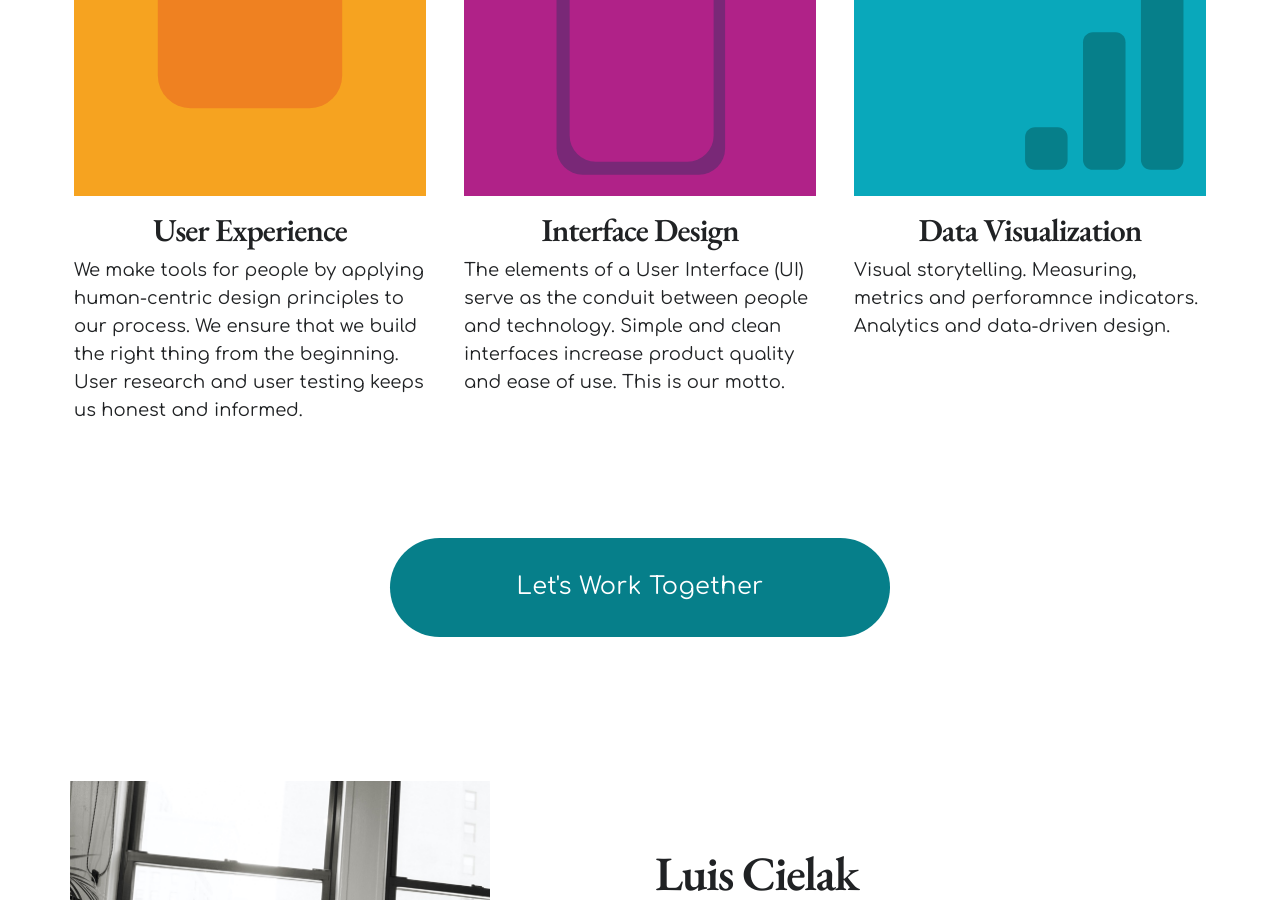
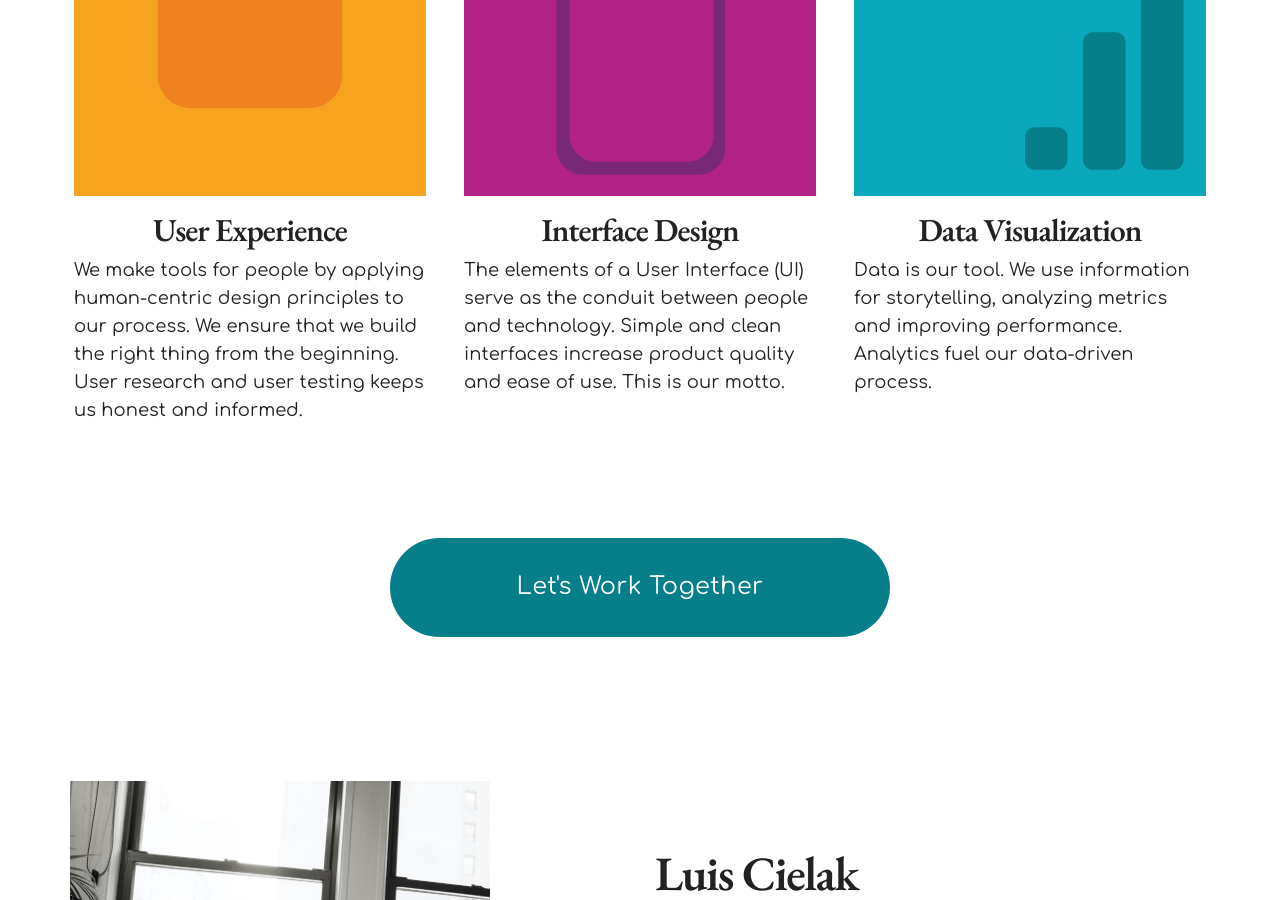
Before and after one commit to luiscielak/sqdesignlabs, a Jekyll site: the page built from index.html, in a window 1280 px wide and 900 px high, scrolled down 752 px. Built offline with Jekyll 4.4.1, drawn with Linux system fonts in a browser that asks for light colours; nearby versions of some CDN libraries.

Commit message:
Update dataviz content

```diff
--- a/_posts/2020-08-01-dataviz.md
+++ b/_posts/2020-08-01-dataviz.md
@@ -1,6 +1,6 @@
 ---
 title: Data Visualization
 date: 2019-06-30 00:00:00
-description: Visual storytelling. Measuring, metrics and perforamnce indicators. Analytics and data-driven design.
+description: Data is our tool. We use information for storytelling, analyzing metrics and improving performance. Analytics fuel our data-driven process.
 featured_image: '/images/features/dataviz.svg'
 ---
```
